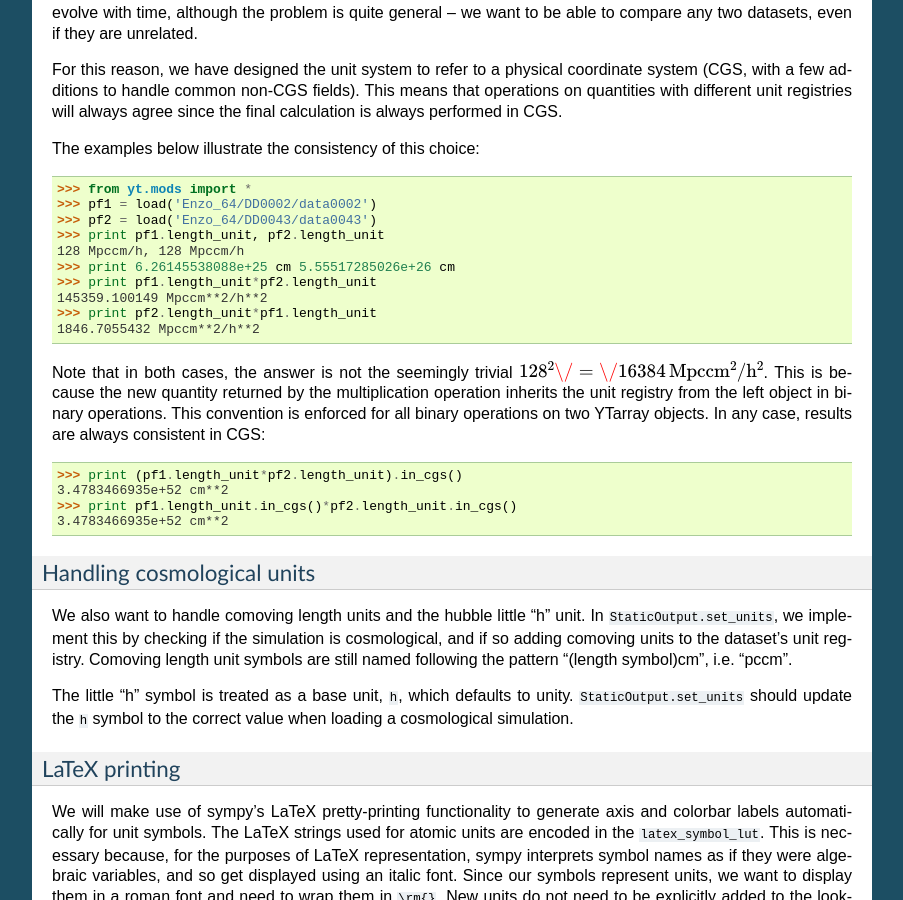
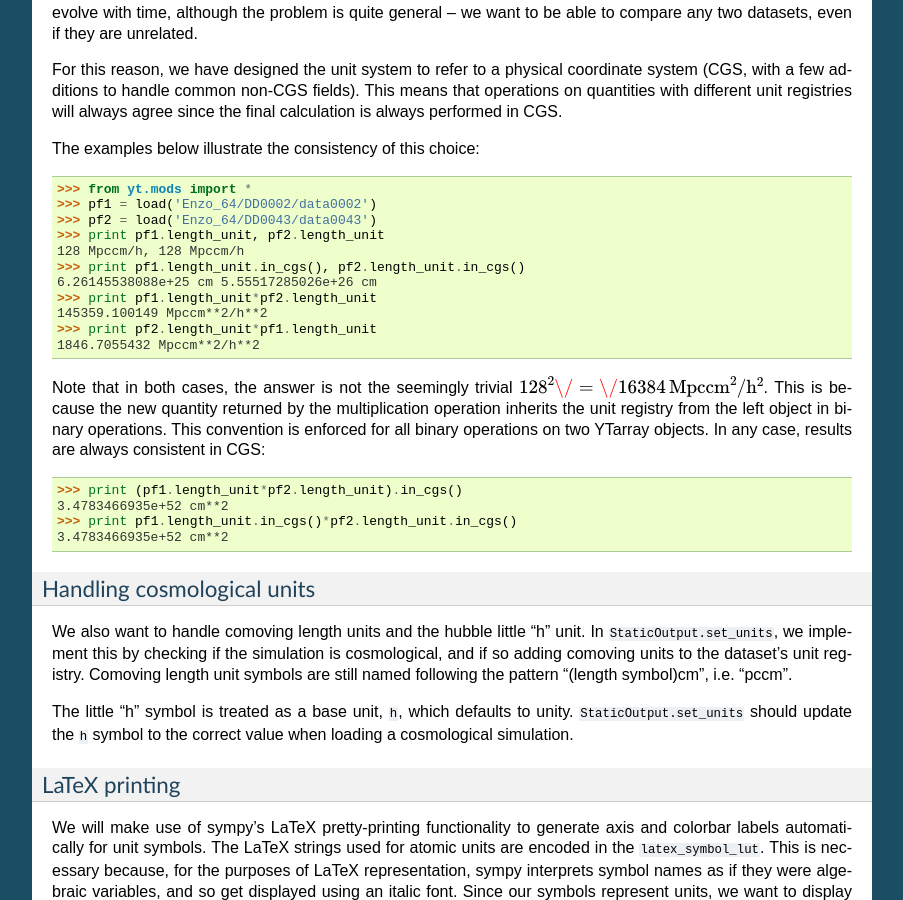
Before and after one commit to yt-project/ytep, a Sphinx documentation site: the page built from source/YTEPs/YTEP-0011.rst, in a window 1280 px wide and 900 px high, scrolled down 7029 px. Shown: the whole window, without its empty margins (198-1101 px from the left). Built offline with Sphinx 7.4.7, drawn with Linux system fonts in a browser that asks for light colours; formulas are drawn with MathJax 3.

Commit message:
Fixing a transcription error.

```diff
--- a/source/YTEPs/YTEP-0011.rst
+++ b/source/YTEPs/YTEP-0011.rst
@@ -446,7 +446,8 @@ The examples below illustrate the consistency of this choice:
     >>> pf2 = load('Enzo_64/DD0043/data0043')
     >>> print pf1.length_unit, pf2.length_unit
     128 Mpccm/h, 128 Mpccm/h
-    >>> print 6.26145538088e+25 cm 5.55517285026e+26 cm
+    >>> print pf1.length_unit.in_cgs(), pf2.length_unit.in_cgs()
+    6.26145538088e+25 cm 5.55517285026e+26 cm
     >>> print pf1.length_unit*pf2.length_unit
     145359.100149 Mpccm**2/h**2
     >>> print pf2.length_unit*pf1.length_unit
```
